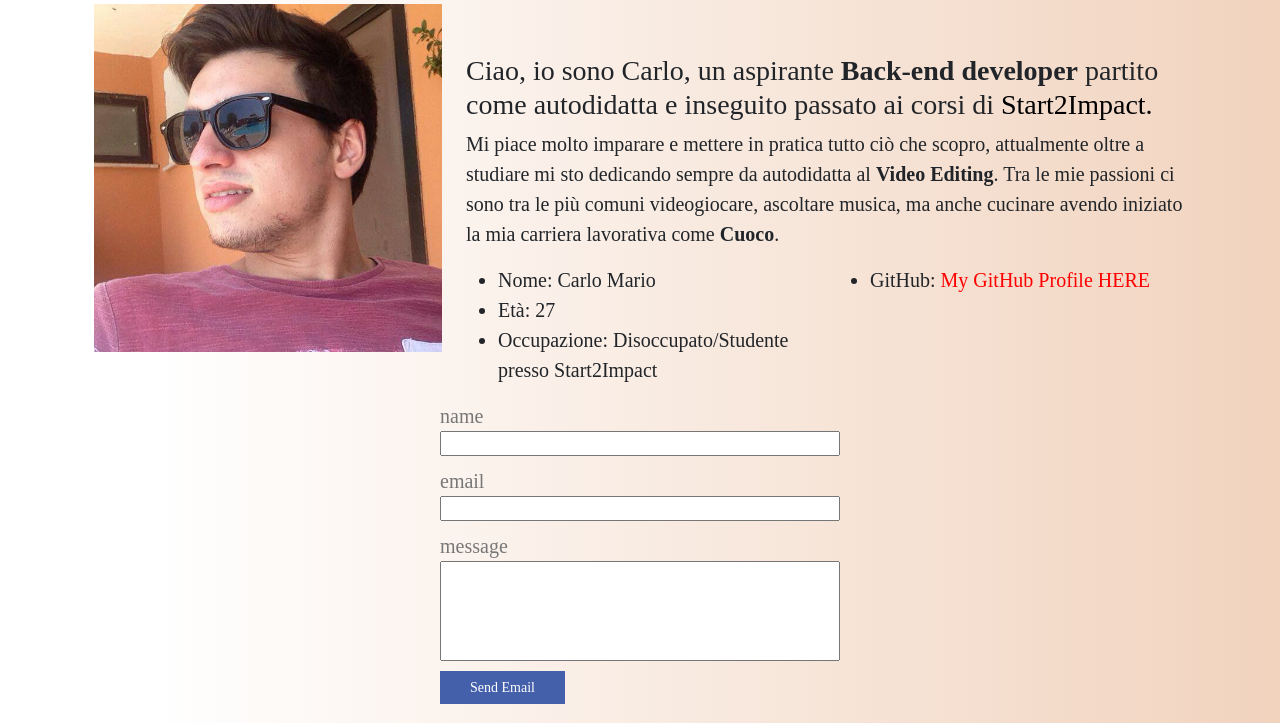
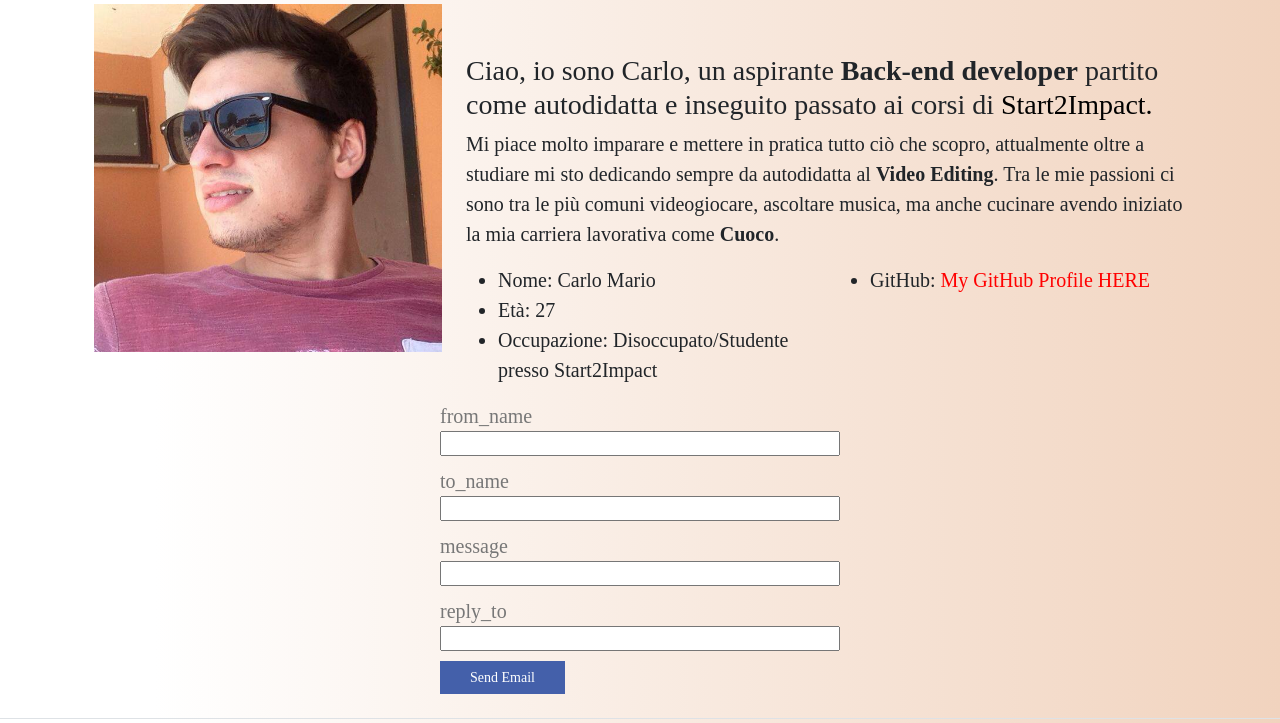
Before and after one commit to Carlo395/Carlo-Mario--CarloSuperGuida, a plain HTML site: page AboutMe.html in a window 1280 px wide. Shown: the part 395-1118 px from the top of the page. Drawn offline with nearby package versions, Linux system fonts and the light colour scheme; a web font is replaced by a local one.

Commit message:
modifica form mail

```diff
--- a/AboutMe.html
+++ b/AboutMe.html
@@ -85,16 +85,20 @@
   <div  style="display: flex; align-items: center; justify-content: center; ">
     <form id="form">
     <div class="field">
-        <label for="name">name</label>
-        <input type="text" name="name" id="name">
+      <label for="from_name">from_name</label>
+      <input type="text" name="from_name" id="from_name">
     </div>
     <div class="field">
-        <label for="email">email</label>
-        <input type="text" name="email" id="email">
+      <label for="to_name">to_name</label>
+      <input type="text" name="to_name" id="to_name">
     </div>
-      <div class="field" >
+    <div class="field">
       <label for="message">message</label>
-        <input type="text" name="message" id="message" style="height: 100px;">
+      <input type="text" name="message" id="message">
+    </div>
+    <div class="field">
+      <label for="reply_to">reply_to</label>
+      <input type="text" name="reply_to" id="reply_to">
     </div>
 
       <input type="submit" id="button" value="Send Email" >
--- a/main.js
+++ b/main.js
@@ -8,7 +8,7 @@ document.getElementById('form')
    btn.value = 'Sending...';
 
    const serviceID = 'default_service';
-   const templateID = 'template_hgkk8ab';
+   const templateID = 'template_s8o1eyc';
 
    emailjs.sendForm(serviceID, templateID, this)
     .then(() => {
```
Lines whose indentation alone changed are shown as unchanged.
